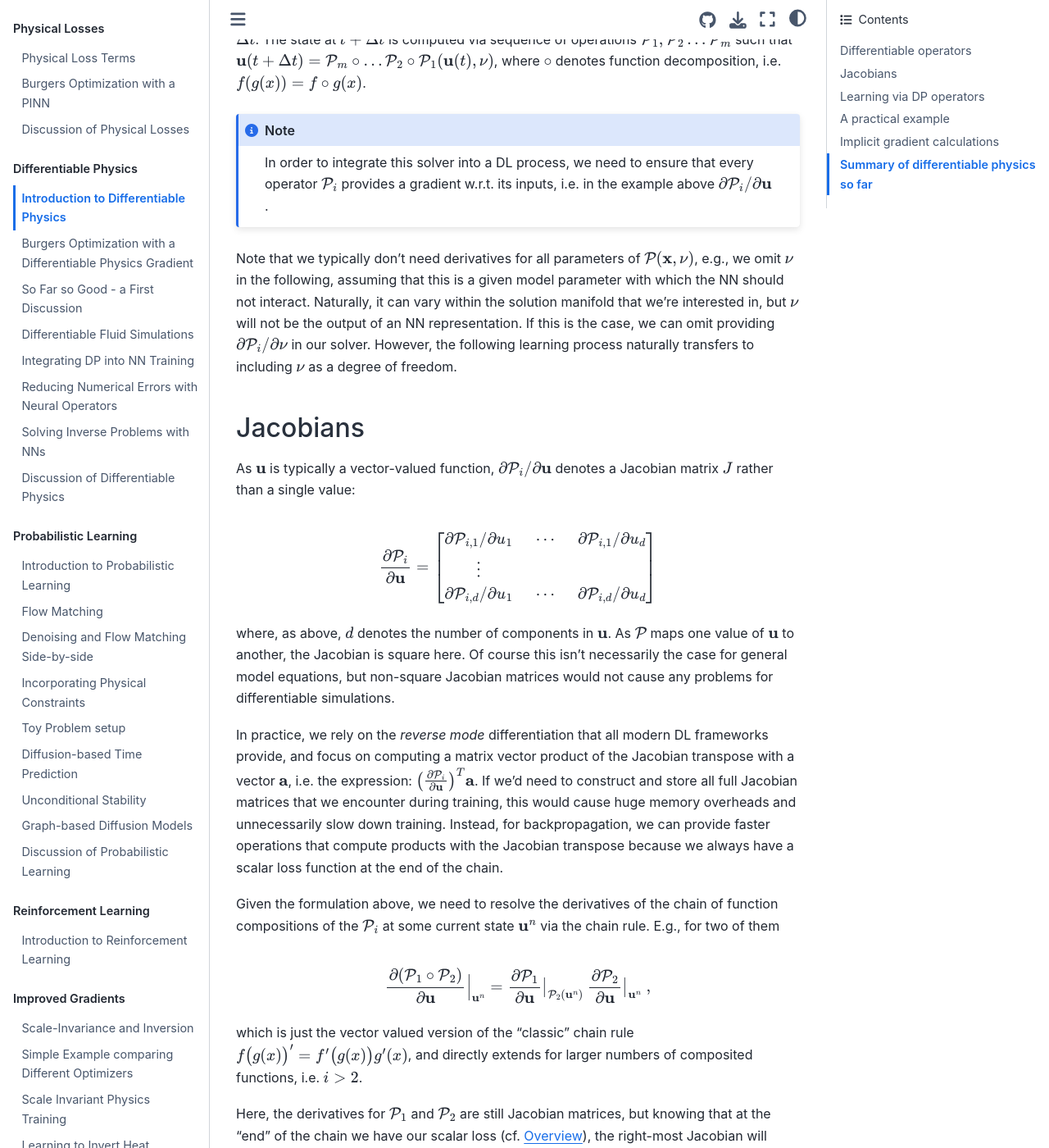
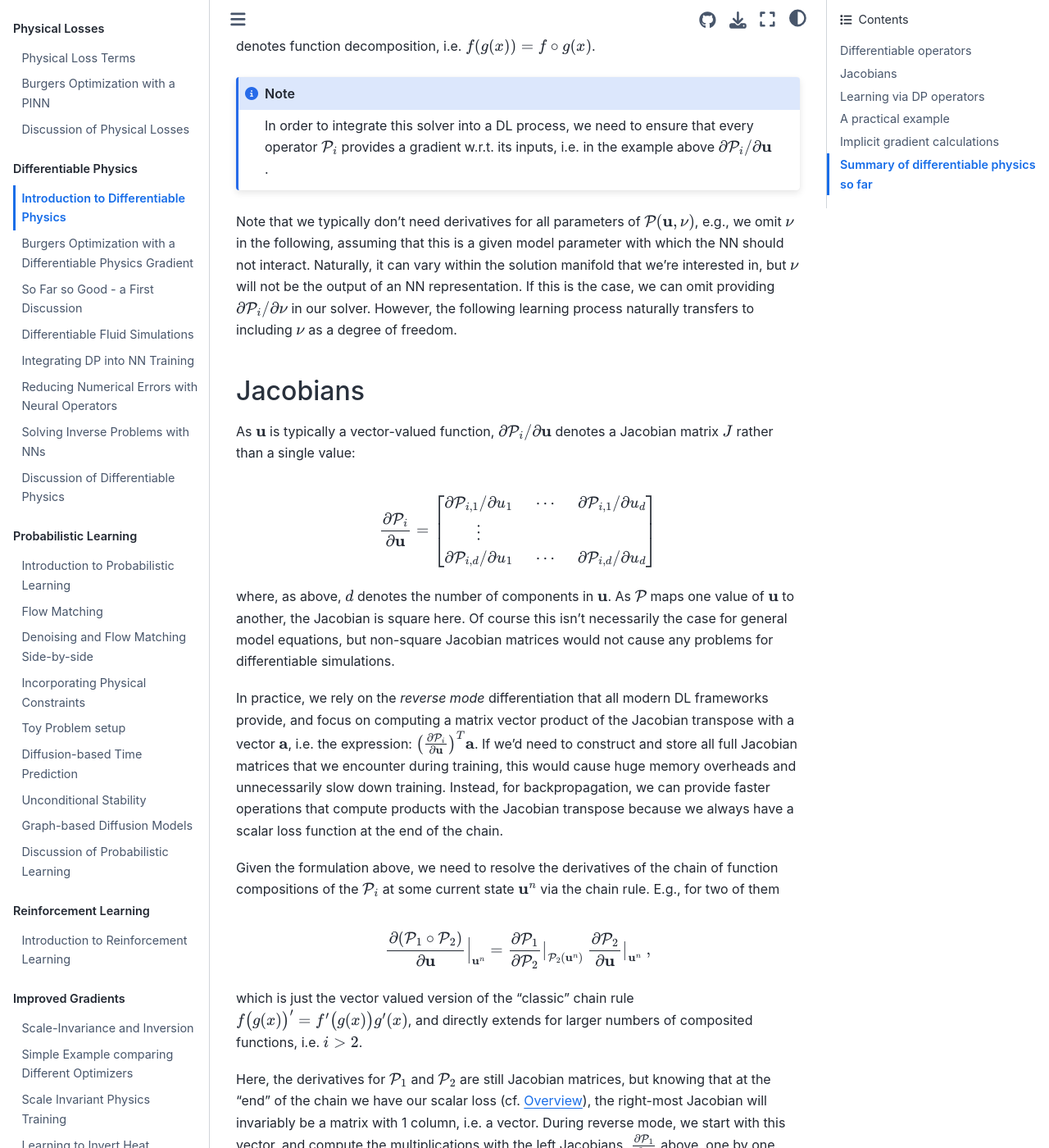
Before and after one commit to tum-pbs/pbdl-book, a Jupyter Book: the page built from diffphys.md, in a window 1280 px wide and 1400 px high, scrolled down 1351 px. Shown: the whole window at 82% size. Built offline with Jupyter Book 1.0.4 settings and Sphinx 7.4.7 and the Sphinx Book theme 1.1.4, drawn with Linux system fonts in a browser that asks for light colours; pages that are not in the unit, such as notebooks, are missing from menus; cross-references to code outside the pages are shown as plain code; some of the changed text lies outside the part shown.

Commit message:
clarified JVPs

````diff
--- a/diffphys.md
+++ b/diffphys.md
@@ -42,14 +42,13 @@
 tap into existing collections of model equations and established methods
 for discretizing continuous models.
 
-Let's assume we have a continuous formulation $\mathcal P^*(\mathbf{x}, \nu)$ of the physical quantity of
-interest $\mathbf{u}(\mathbf{x}, t): \mathbb R^d \times \mathbb R^+ \rightarrow \mathbb R^d$,
+Let's assume we have a continuous formulation $\mathcal P^*(\mathbf{u}, \nu)$ of the physical quantity of
+interest $\mathbf{u}(\mathbf{u}, t): \mathbb R^d \times \mathbb R^+ \rightarrow \mathbb R^d$,
 with model parameters $\nu$ (e.g., diffusion, viscosity, or conductivity constants).
 The components of $\mathbf{u}$ will be denoted by a numbered subscript, i.e.,
 $\mathbf{u} = (u_1,u_2,\dots,u_d)^T$.
-%and a corresponding discrete version that describes the evolution of this quantity over time: $\mathbf{u}_t = \mathcal P(\mathbf{x}, \mathbf{u}, t)$.
 Typically, we are interested in the temporal evolution of such a system.
-Discretization yields a formulation $\mathcal P(\mathbf{x}, \nu)$
+Discretization yields a formulation $\mathcal P(\mathbf{u}, \nu)$
 that we re-arrange to compute a future state after a time step $\Delta t$.
 The state at $t+\Delta t$ is computed via sequence of
 operations $\mathcal P_1, \mathcal P_2 \dots \mathcal P_m$ such that
@@ -63,7 +62,7 @@
 ```
 
 Note that we typically don't need derivatives
-for all parameters of $\mathcal P(\mathbf{x}, \nu)$, e.g.,
+for all parameters of $\mathcal P(\mathbf{u}, \nu)$, e.g.,
 we omit $\nu$ in the following, assuming that this is a
 given model parameter with which the NN should not interact.
 Naturally, it can vary within the solution manifold that we're interested in,
@@ -114,7 +113,7 @@
 $$
     \frac{ \partial (\mathcal P_1 \circ \mathcal P_2) }{ \partial \mathbf{u} } \Big|_{\mathbf{u}^n}
     =
-    \frac{ \partial \mathcal P_1 }{ \partial \mathbf{u} } \big|_{\mathcal P_2(\mathbf{u}^n)}
+    \frac{ \partial \mathcal P_1 }{ \partial \mathcal P_2 } \big|_{\mathcal P_2(\mathbf{u}^n)}
     \
     \frac{ \partial \mathcal P_2 }{ \partial \mathbf{u} } \big|_{\mathbf{u}^n} \ ,
 $$
````
